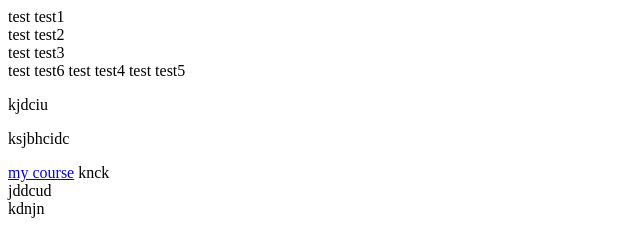
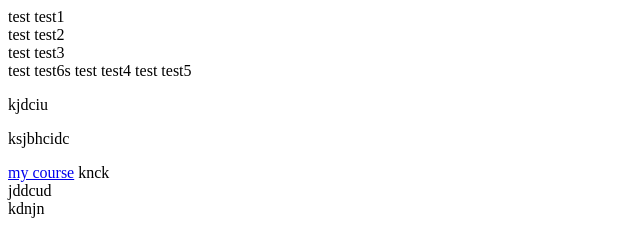
Before and after one commit to ahmadm111/module2-solution, a plain HTML site: page index.html in a window 1280 px wide. Shown: the full height of the page, 0-640 px from the left. Drawn offline with Linux system fonts and the light colour scheme.

Commit message:
Update index.html

```diff
--- a/index.html
+++ b/index.html
@@ -6,7 +6,7 @@
     </head>
     <body>
         <div>test test1</div><div>test test2</div> <span>test test3</span><div>
-            test test6
+            test test6s
             <span>test test4</span>
             test test5
         </div>
```
